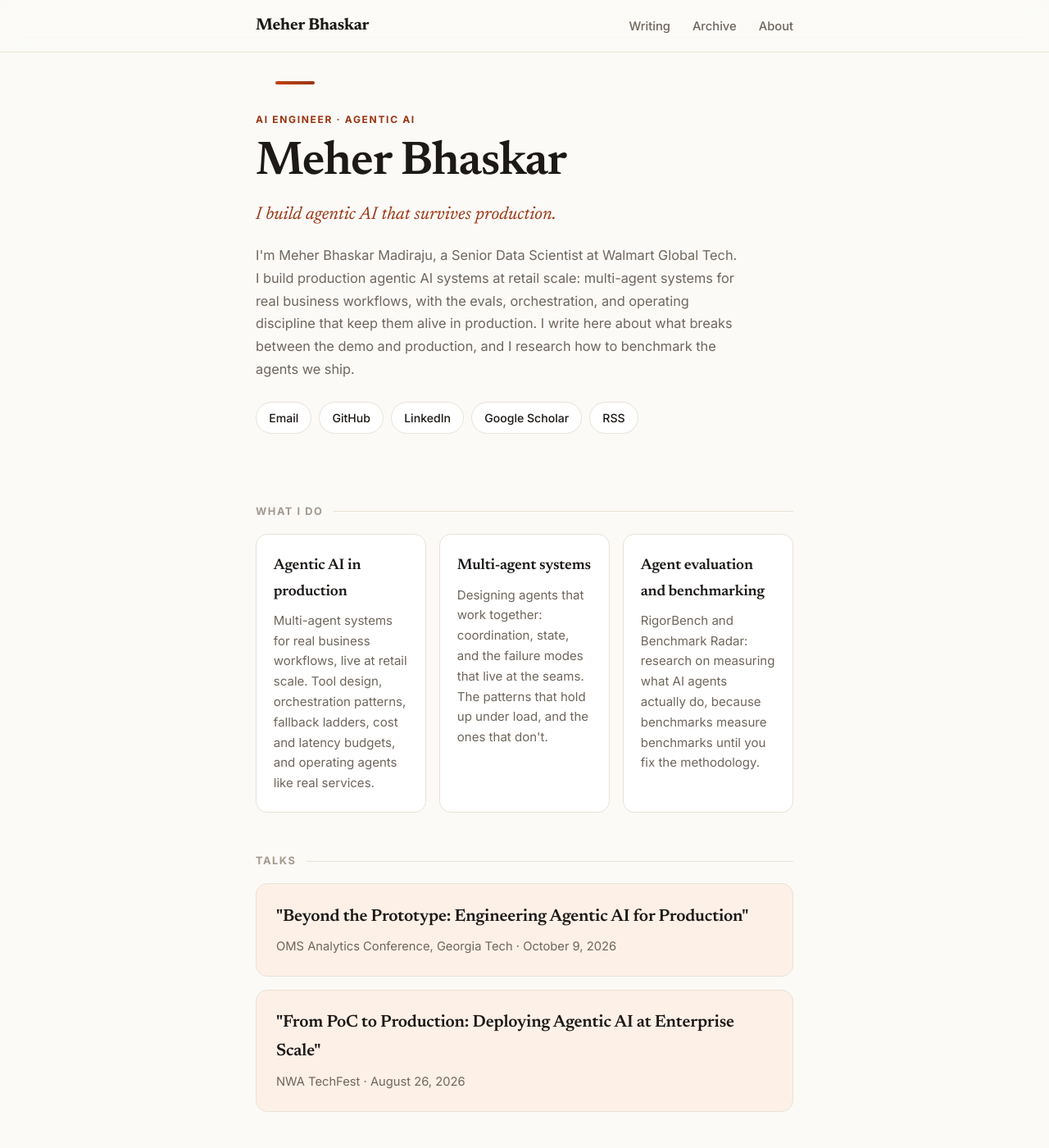
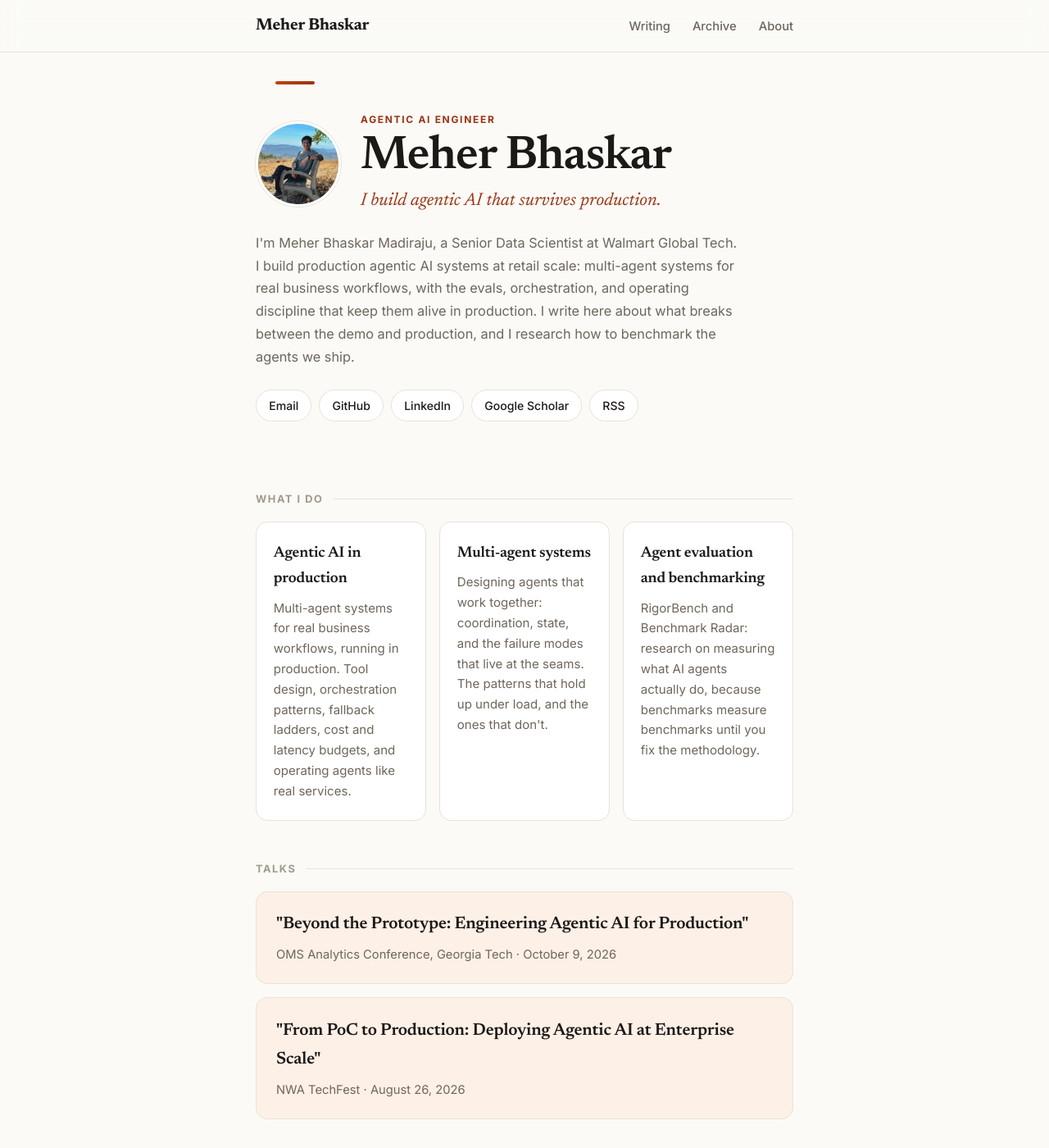
Before and after one commit to MeherBhaskar/meherbhaskar.github.io, a Jekyll site: the page built from index.md, in a window 1280 px wide and 1400 px high. Shown: the whole window at 82% size. Built offline with Jekyll 4.4.1, drawn with Linux system fonts in a browser that asks for light colours.

Commit message:
Rebuild as blog-first site with first long-form post

```diff
--- a/assets/css/style.css
+++ b/assets/css/style.css
@@ -273,6 +273,22 @@ pre code { background: none; padding: 0; border: none; }
 .page-content p { margin: 0 0 1.3rem; color: var(--ink); }
 .page-content a { font-weight: 500; }
 
+/* Hero with photo */
+
+.hero-top { display: flex; align-items: center; gap: 1.5rem; margin: 0 0 1.2rem; }
+.avatar {
+  width: 104px; height: 104px; border-radius: 50%; object-fit: cover;
+  border: 3px solid var(--surface); box-shadow: 0 0 0 1px var(--line);
+  flex-shrink: 0;
+}
+.hero-top .kicker { margin: 0 0 .35rem; }
+.hero-top h1 { margin: 0 0 .3rem; }
+.hero-top .tagline { margin: 0; }
+@media (max-width: 600px) {
+  .hero-top { gap: 1rem; }
+  .avatar { width: 84px; height: 84px; }
+}
+
 /* Sections (landing page) */
 
 .section { padding: 1.2rem 0 1.8rem; }
--- a/index.md
+++ b/index.md
@@ -4,9 +4,14 @@ title: Meher Bhaskar, notes on agentic AI that survives production
 ---
 
 <section class="hero">
-  <p class="kicker">AI Engineer &middot; Agentic AI</p>
-  <h1>Meher Bhaskar</h1>
-  <p class="tagline">I build agentic AI that survives production.</p>
+  <div class="hero-top">
+    <img class="avatar" src="{{ '/assets/images/profile.jpg' | relative_url }}" alt="Meher Bhaskar" width="104" height="104">
+    <div>
+      <p class="kicker">Agentic AI Engineer</p>
+      <h1>Meher Bhaskar</h1>
+      <p class="tagline">I build agentic AI that survives production.</p>
+    </div>
+  </div>
   <p class="intro">I'm Meher Bhaskar Madiraju, a Senior Data Scientist at Walmart Global Tech. I build production agentic AI systems at retail scale: multi-agent systems for real business workflows, with the evals, orchestration, and operating discipline that keep them alive in production. I write here about what breaks between the demo and production, and I research how to benchmark the agents we ship.</p>
   <p class="social">
     <a href="mailto:meherbhaskar.madiraju@gmail.com">Email</a>
@@ -22,7 +27,7 @@ title: Meher Bhaskar, notes on agentic AI that survives production
   <div class="cards">
     <div class="card">
       <h3>Agentic AI in production</h3>
-      <p>Multi-agent systems for real business workflows, live at retail scale. Tool design, orchestration patterns, fallback ladders, cost and latency budgets, and operating agents like real services.</p>
+      <p>Multi-agent systems for real business workflows, running in production. Tool design, orchestration patterns, fallback ladders, cost and latency budgets, and operating agents like real services.</p>
     </div>
     <div class="card">
       <h3>Multi-agent systems</h3>
```
Also changed, not shown: about.md (+1 -1 lines), assets/images/profile.jpg (added).
